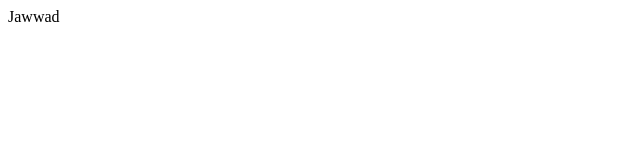
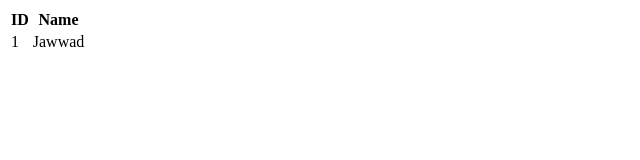
Before and after one commit to Mohammad-Aamir-Aptech/javascript_lecture, a plain HTML site: page abc.html in a window 1280 px wide. Shown: the whole page, without its empty margins (0-640 px from the left). Drawn offline with Linux system fonts and the light colour scheme.

Commit message:
Create Table

```diff
--- a/abc.html
+++ b/abc.html
@@ -6,6 +6,22 @@
     <title>Document</title>
 </head>
 <body>
-    Jawwad
+
+        <table>
+            <thead>
+                <tr>
+                    <th>ID</th>
+                    <th>Name</th>
+                </tr>
+            </thead>
+
+            <tbody>
+                <tr>
+                    <td>1</td>
+                    <td>Jawwad</td>
+                </tr>
+            </tbody>
+        </table>
+
 </body>
 </html>
```
